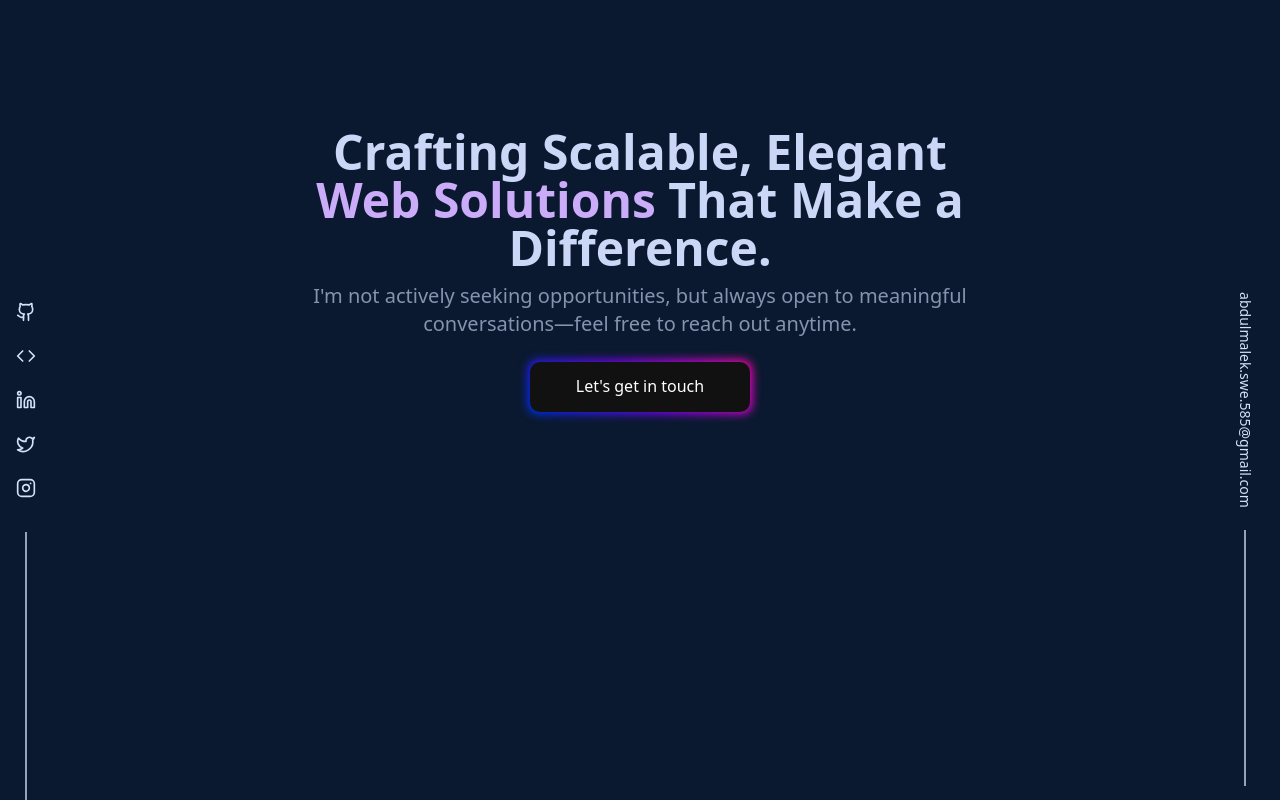
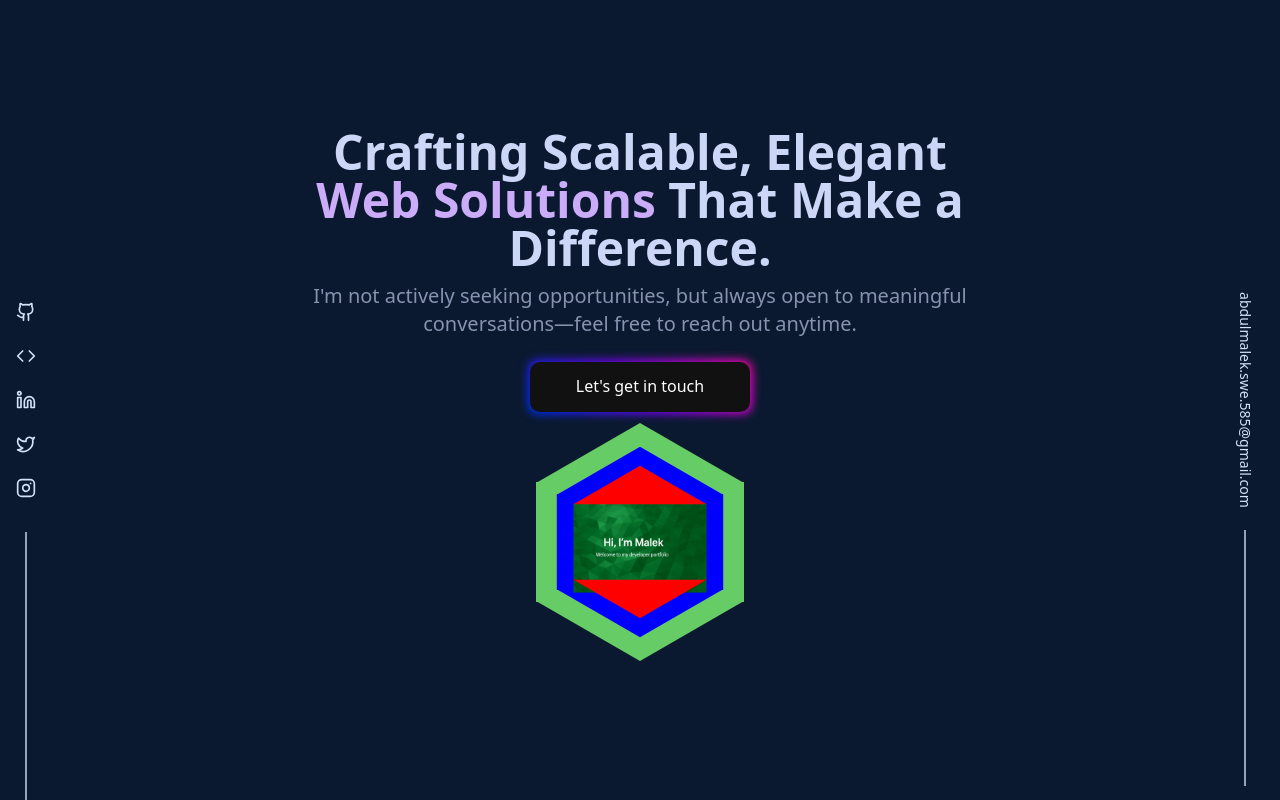
Before and after one commit to Arpit8126/Portfolio_site, a Next.js app: page / in a window 1280 px wide. Built offline with nearby package versions, Linux system fonts and the light colour scheme.

Commit message:
fix:solve issue

```diff
--- a/src/pages/index.tsx
+++ b/src/pages/index.tsx
@@ -1,11 +1,36 @@
-
-import Contact from '@/components/contact/Contact';
-import PageLayout from '@/components/ui/pageLayout';
-import React from 'react';
+import Contact from "@/components/contact/Contact";
+import PageLayout from "@/components/ui/pageLayout";
+import React from "react";
 const Home = () => {
   return (
     <PageLayout>
-        <Contact/>
+      <Contact />
+      <div className="flex justify-center">
+        <div>
+          <div className="hex">
+            <div className="hex inner">
+              <div className="hex inner2">
+                <img src="/images/wave.png" />
+              </div>
+            </div>
+          </div>
+        </div>
+      </div>
+<div class="hex-container">
+  <div class="hex-inner"></div>
+</div>
+
+      {/* <div className="relative w-screen h-screen bg-gray-900 overflow-hidden animate-spin">
+
+      <div className="absolute top-1/2 left-1/2 transform -translate-x-1/2 -translate-y-1/2">
+        <div className="w-96 h-96 rounded-full bg-yellow-400 blur-[100px] opacity-40"></div>
+        <div className="w-40 h-40 rounded-full bg-yellow-200 blur-3xl opacity-80 absolute top-1/2 left-1/2 transform -translate-x-1/2 -translate-y-1/2 shadow-2xl"></div>
+      </div>
+
+      <h1 className="text-white text-center mt-10 text-3xl font-bold">
+        Glowing Light Example
+      </h1>
+    </div> */}
     </PageLayout>
   );
 };
--- a/src/styles/globals.css
+++ b/src/styles/globals.css
@@ -70,3 +70,54 @@ body{
     50% { background-position: 400% 0; }
     100% { background-position: 0 0; }
 }
+
+
+/* hexagone border create bro  */
+.hex {
+    margin-top: 70px;
+    width: 208px;
+    height: 120px;
+    background: #6C6;
+    position: relative;
+}
+
+.hex:before, .hex:after {
+    content:"";
+    border-left: 104px solid transparent;
+    border-right: 104px solid transparent;
+    position: absolute;
+}
+.hex:before {
+    top: -59px;
+    border-bottom: 60px solid #6C6;
+}
+.hex:after {
+    bottom: -59px;
+    border-top: 60px solid #6C6;
+}
+.hex.inner {
+    background-color:blue;
+    -webkit-transform: scale(.8, .8);
+    -moz-transform: scale(.8, .8);
+    transform: scale(.8, .8);
+    z-index:1;
+}
+.hex.inner:before {
+    border-bottom: 60px solid blue;
+}
+.hex.inner:after {
+    border-top: 60px solid blue;
+}
+.hex.inner2 {
+    background-color:red;
+    -webkit-transform: scale(.8, .8);
+    -moz-transform: scale(.8, .8);
+    transform: scale(.8, .8);
+    z-index:2;
+}
+.hex.inner2:before {
+    border-bottom: 60px solid red;
+}
+.hex.inner2:after {
+    border-top: 60px solid red;
+}
```
Also changed, not shown: src/components/contact/Contact.tsx (+5 -3 lines), 1 other file (tests, documents, lock files or other folders).
